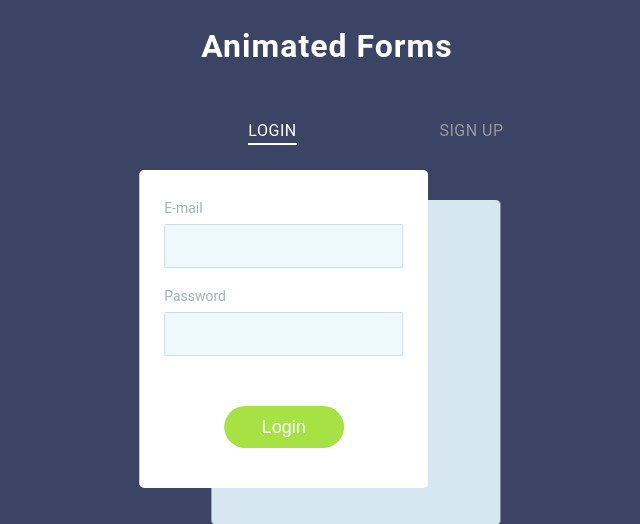
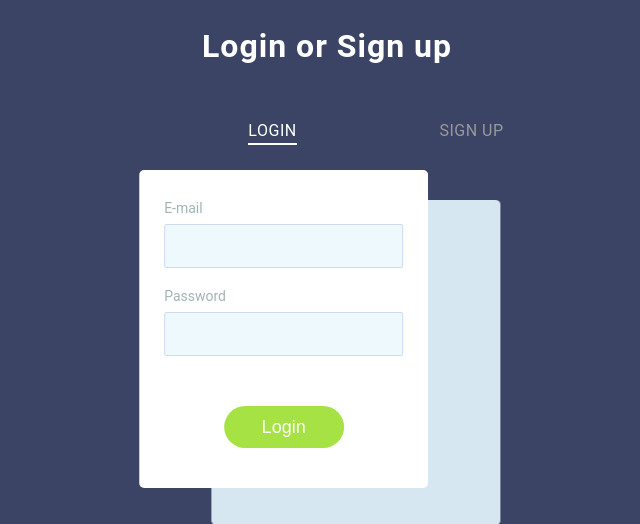
Before and after one commit to 0MAVM0/Normal-site, a Django app: template PerfectChoice/main/templates/main/allAuth/auth.html in a window 1280 px wide. Shown: the top 524 px of the page, without its empty margins (313-953 px from the left). Run offline with Django 4.2, Linux system fonts and the light colour scheme; the template is opened without the code that fills it, so the values that code supplies are empty; some libraries are stand-ins or nearby versions.

Commit message:
Auth NOT fully and with bugs in the static. JavaScript also has a bugs

```diff
--- a/PerfectChoice/main/templates/main/allAuth/auth.html
+++ b/PerfectChoice/main/templates/main/allAuth/auth.html
@@ -1,53 +1,24 @@
 {% load static %}
 
+<link rel="stylesheet" href="{% static 'js/auth.js' %}">
 <link rel="stylesheet" href="{% static 'styles/allAuth/auth.css' %}">
 
 <section class="forms-section">
-    <h1 class="section-title">Animated Forms</h1>
+    <h1 class="section-title">Login or Sign up</h1>
     <div class="forms">
         <div class="form-wrapper is-active">
             <button type="button" class="switcher switcher-login">
                 Login
                 <span class="underline"></span>
             </button>
-            <form class="form form-login">
-                <fieldset>
-                    <legend>Please, enter your email and password for login.</legend>
-                    <div class="input-block">
-                        <label for="login-email">E-mail</label>
-                        <input id="login-email" type="email" required>
-                    </div>
-                    <div class="input-block">
-                        <label for="login-password">Password</label>
-                        <input id="login-password" type="password" required>
-                    </div>
-                </fieldset>
-                <button type="submit" class="btn-login">Login</button>
-            </form>
+            {% include 'main/allAuth/login.html' %}
         </div>
         <div class="form-wrapper">
             <button type="button" class="switcher switcher-signup">
                 Sign Up
                 <span class="underline"></span>
             </button>
-            <form class="form form-signup">
-                <fieldset>
-                    <legend>Please, enter your email, password and password confirmation for sign up.</legend>
-                    <div class="input-block">
-                        <label for="signup-email">E-mail</label>
-                        <input id="signup-email" type="email" required>
-                    </div>
-                    <div class="input-block">
-                        <label for="signup-password">Password</label>
-                        <input id="signup-password" type="password" required>
-                    </div>
-                    <div class="input-block">
-                        <label for="signup-password-confirm">Confirm password</label>
-                        <input id="signup-password-confirm" type="password" required>
-                    </div>
-                </fieldset>
-                <button type="submit" class="btn-signup">Continue</button>
-            </form>
+            {% include 'main/allAuth/signup.html' %}
         </div>
     </div>
 </section>
--- /dev/null
+++ b/PerfectChoice/main/templates/main/allAuth/login.html
@@ -0,0 +1,14 @@
+<form class="form form-login">
+    <fieldset>
+        <legend>Please, enter your email and password for login.</legend>
+        <div class="input-block">
+            <label for="login-email">E-mail</label>
+            <input id="login-email" type="email" required>
+        </div>
+        <div class="input-block">
+            <label for="login-password">Password</label>
+            <input id="login-password" type="password" required>
+        </div>
+    </fieldset>
+    <button type="submit" class="btn-login">Login</button>
+</form>
--- /dev/null
+++ b/PerfectChoice/main/templates/main/allAuth/signup.html
@@ -0,0 +1,18 @@
+<form class="form form-signup">
+    <fieldset>
+        <legend>Please, enter your email, password and password confirmation for sign up.</legend>
+        <div class="input-block">
+            <label for="signup-email">E-mail</label>
+            <input id="signup-email" type="email" required>
+        </div>
+        <div class="input-block">
+            <label for="signup-password">Password</label>
+            <input id="signup-password" type="password" required>
+        </div>
+        <div class="input-block">
+            <label for="signup-password-confirm">Confirm password</label>
+            <input id="signup-password-confirm" type="password" required>
+        </div>
+    </fieldset>
+    <button type="submit" class="btn-signup">Continue</button>
+</form>
--- a/PerfectChoice/main/templates/main/home.html
+++ b/PerfectChoice/main/templates/main/home.html
@@ -1,4 +1,4 @@
-{% extends 'base.html' %}
+{% extends 'main/base.html' %}
 {% load static %}
 
 {% block link %}
--- a/PerfectChoice/main/urls.py
+++ b/PerfectChoice/main/urls.py
@@ -1,8 +1,10 @@
 from django.urls import path
+from django.contrib.auth.views import LoginView, LogoutView
 
 from .views import *
 
 
 urlpatterns = [
     path('', home_page, name='home_page'),
+    path('login/', LoginView.as_view(template_name='main/allAuth/login.html'), name='login'),
 ]
--- /dev/null
+++ b/PerfectChoice/static/js/auth.js
@@ -0,0 +1,10 @@
+const switchers = [...document.querySelectorAll('.switcher')]
+
+switchers.forEach(item => {
+    item.addEventListener('click', function() {
+        if (this.parentElement) {
+            switchers.forEach(item => item.parentElement.classList.remove('is-active'))
+            this.parentElement.classList.add('is-active')
+        }
+    })
+})
--- a/PerfectChoice/static/styles/allAuth/auth.css
+++ b/PerfectChoice/static/styles/allAuth/auth.css
@@ -123,7 +123,7 @@ body {
 	min-width: 260px;
 	margin-top: 50px;
 	padding: 30px 25px;
-  border-radius: 5px;
+	border-radius: 5px;
 	transform-origin: top;
 }
 
@@ -236,7 +236,7 @@ body {
 
 .input-block label {
 	font-size: 14px;
-  color: #a1b4b4;
+	color: #a1b4b4;
 }
 
 .input-block input {
@@ -248,9 +248,9 @@ body {
 	font-size: 16px;
 	line-height: 40px;
 	color: #3b4465;
-  background: #eef9fe;
-  border: 1px solid #cddbef;
-  border-radius: 2px;
+	background: #eef9fe;
+	border: 1px solid #cddbef;
+	border-radius: 2px;
 }
 
 .form [type='submit'] {
@@ -278,8 +278,8 @@ body {
 }
 
 .btn-signup {
-	color: #a7e245;
-	background: #fbfdff;
+	color: #fbfdff;
+	background: #a7e245;
 	box-shadow: inset 0 0 0 2px #a7e245;
 	transform: translateX(30%);
 }
```
Also changed, not shown: PerfectChoice/main/templates/main/base.html (+4 -4 lines).
